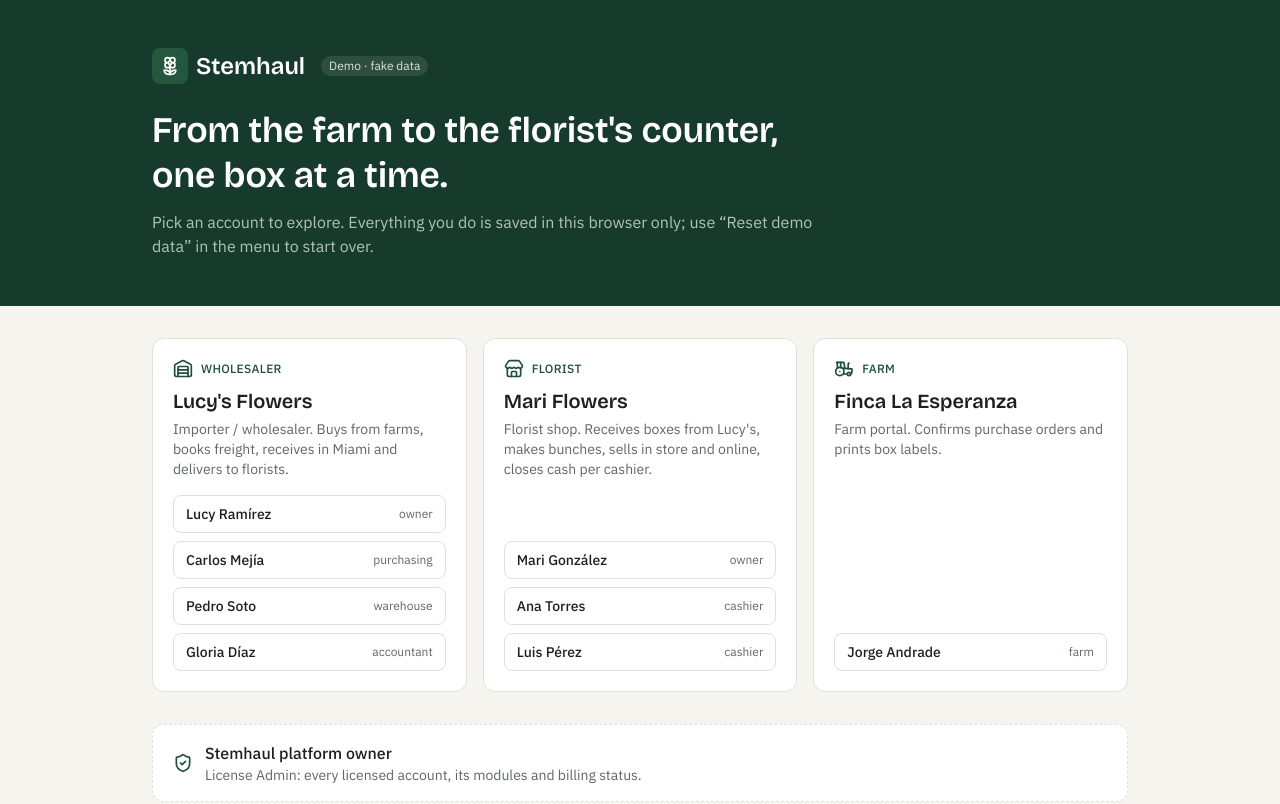
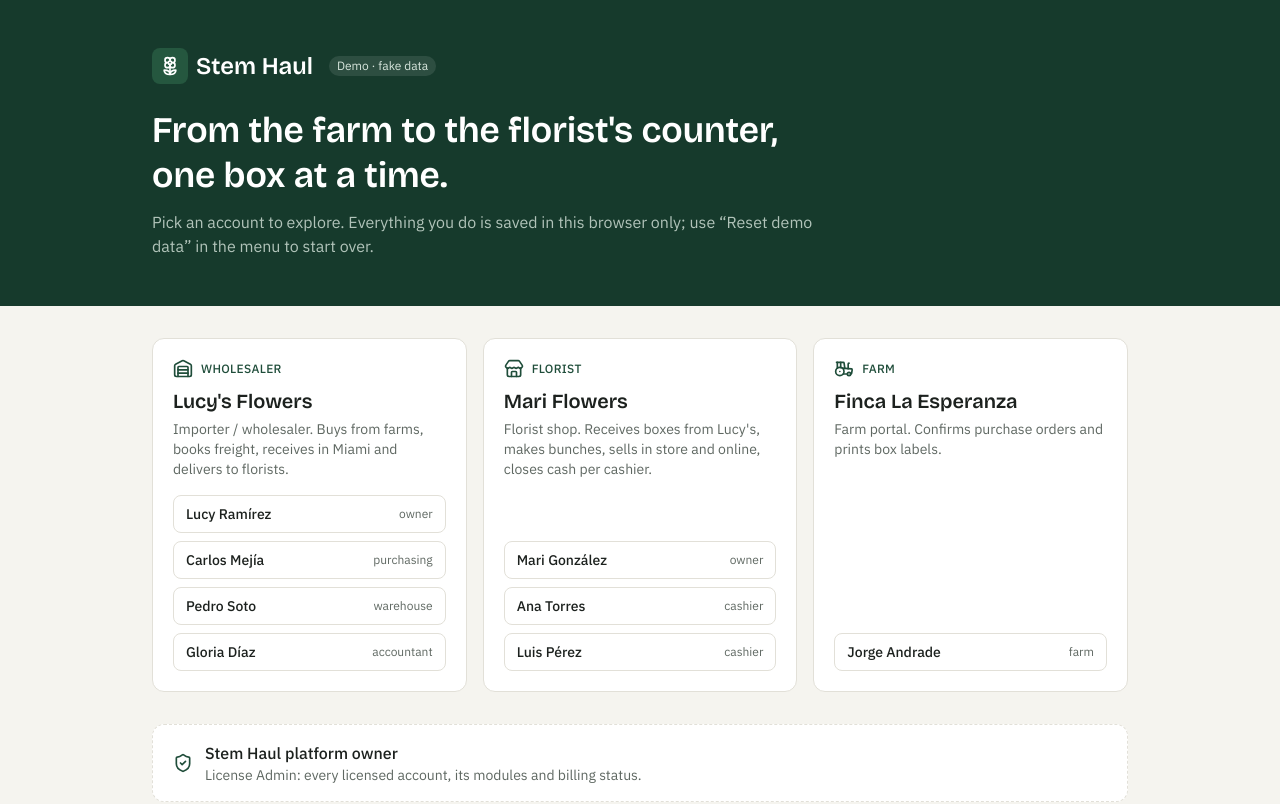
Before and after one commit to laideltab/stemhaul, a Next.js app: page / in a window 1280 px wide. Shown: the top 804 px of the page. Built offline with nearby package versions, Linux system fonts and the light colour scheme.

Commit message:
Rename visible product name to Stem Haul
Co-Authored-By: Claude Opus 5.5 (1M context) <noreply@anthropic.com>
Claude-Session: https://claude.ai/code/session_01Uo6h1uhgTFNJT4w5FnTQxN

```diff
--- a/demo/build.mjs
+++ b/demo/build.mjs
@@ -17,7 +17,7 @@ const res = await build({
 });
 const js = res.outputFiles[0].text.replace(/<\/script/g, "<\\/script");
 const css = readFileSync("demo/dist/app.css", "utf8");
-const html = `<title>Stemhaul Demo</title>
+const html = `<title>Stem Haul Demo</title>
 <link rel="preconnect" href="https://fonts.googleapis.com">
 <link rel="stylesheet" href="https://fonts.googleapis.com/css2?family=Bricolage+Grotesque:opsz,wght@12..96,400..700&family=IBM+Plex+Mono:wght@400;500&family=IBM+Plex+Sans:wght@400;500;600&display=swap">
 <style>:root{color-scheme:light;--font-bricolage:"Bricolage Grotesque";--font-plex:"IBM Plex Sans";--font-plex-mono:"IBM Plex Mono"}</style>
--- a/src/app/(app)/admin/page.tsx
+++ b/src/app/(app)/admin/page.tsx
@@ -11,7 +11,7 @@ export default function LicenseAdmin() {
 
   return (
     <>
-      <PageHeader title="License Admin" sub="Every business on Stemhaul. Only the platform owner sees this. Plan prices are not set yet." />
+      <PageHeader title="License Admin" sub="Every business on Stem Haul. Only the platform owner sees this. Plan prices are not set yet." />
       <div className="mb-6 grid grid-cols-2 gap-3 lg:grid-cols-4">
         <Stat label="Licensed accounts" value={licensed.length} />
         <Stat label="Wholesale module" value={licensed.filter((o) => o.modules.includes("wholesale")).length} />
--- a/src/app/(app)/f/cash-close/page.tsx
+++ b/src/app/(app)/f/cash-close/page.tsx
@@ -67,7 +67,7 @@ export default function CashClose() {
 
   return (
     <>
-      <PageHeader title="Cash Close" sub="Each cashier counts their own drawer. Stemhaul compares it against what they sold in cash." />
+      <PageHeader title="Cash Close" sub="Each cashier counts their own drawer. Stem Haul compares it against what they sold in cash." />
       <div className="mb-6 grid grid-cols-2 gap-3 lg:grid-cols-4">
         <Stat label="Open drawers" value={open.length} />
         <Stat label="Closed shifts" value={closed.length} sub="Last 7 days" />
--- a/src/app/(app)/f/receive/page.tsx
+++ b/src/app/(app)/f/receive/page.tsx
@@ -30,7 +30,7 @@ export default function ReceiveBoxes() {
 
   return (
     <>
-      <PageHeader title="Receive Boxes" sub="Boxes delivered by a wholesaler on Stemhaul arrive already loaded: just scan them. Purchases from other Miami suppliers are entered by hand." />
+      <PageHeader title="Receive Boxes" sub="Boxes delivered by a wholesaler on Stem Haul arrive already loaded: just scan them. Purchases from other Miami suppliers are entered by hand." />
       <div className="grid gap-6 lg:grid-cols-2">
         <Card>
           <CardHeader title="From Lucy's Flowers" sub={`${incoming.length} boxes on the way to your shop`} />
@@ -62,7 +62,7 @@ export default function ReceiveBoxes() {
         </Card>
 
         <Card>
-          <CardHeader title="Other supplier (manual)" sub="Bought at a Miami market or another wholesaler not on Stemhaul" />
+          <CardHeader title="Other supplier (manual)" sub="Bought at a Miami market or another wholesaler not on Stem Haul" />
           <div className="grid gap-3 p-4">
             <Field label="Supplier">
               <select className={inputCls} value={supplier} onChange={(e) => setSupplier(e.target.value)}>
--- a/src/app/(app)/w/deliveries/page.tsx
+++ b/src/app/(app)/w/deliveries/page.tsx
@@ -40,7 +40,7 @@ export default function Deliveries() {
     const p: Record<string, number> = {};
     for (const b of selected) p[b.productId] = price(b.productId);
     s.deliverBoxes(customerId, sel, p);
-    setMsg({ ok: true, message: `Delivered ${sel.length} boxes to ${cust?.name}. Invoice created${cust?.linkedOrgId ? "; the boxes now show up in their Stemhaul receiving." : "."}` });
+    setMsg({ ok: true, message: `Delivered ${sel.length} boxes to ${cust?.name}. Invoice created${cust?.linkedOrgId ? "; the boxes now show up in their Stem Haul receiving." : "."}` });
     setSel([]);
   };
 
@@ -53,7 +53,7 @@ export default function Deliveries() {
           <div className="flex flex-wrap items-end gap-3">
             <Field label="Customer" className="min-w-64">
               <select className={inputCls} value={customerId} onChange={(e) => { setCustomerId(e.target.value); setSel(presoldFor(e.target.value)); setMsg(null); }}>
-                {customers.map((c) => <option key={c.id} value={c.id}>{c.code} · {c.name}{c.linkedOrgId ? " (on Stemhaul)" : ""}</option>)}
+                {customers.map((c) => <option key={c.id} value={c.id}>{c.code} · {c.name}{c.linkedOrgId ? " (on Stem Haul)" : ""}</option>)}
               </select>
             </Field>
             {cust?.linkedOrgId && <Badge tone="brand">Boxes will appear in {cust.name}&apos;s Receive Boxes</Badge>}
--- a/src/app/(app)/w/freight/add/page.tsx
+++ b/src/app/(app)/w/freight/add/page.tsx
@@ -44,7 +44,7 @@ export default function AddAWB() {
 
   return (
     <>
-      <PageHeader title="Add AWB" sub="Type the master AWB the airline or agency gave you, then add the confirmed lines that fly on it. Stemhaul gives each PO a house AWB." />
+      <PageHeader title="Add AWB" sub="Type the master AWB the airline or agency gave you, then add the confirmed lines that fly on it. Stem Haul gives each PO a house AWB." />
       <POTabs />
       <Card className="mb-4 grid gap-3 p-4 sm:grid-cols-5 sm:items-end">
         <Field label="Port of origin">
--- a/src/app/layout.tsx
+++ b/src/app/layout.tsx
@@ -7,7 +7,7 @@ const plex = IBM_Plex_Sans({ variable: "--font-plex", subsets: ["latin"], weight
 const plexMono = IBM_Plex_Mono({ variable: "--font-plex-mono", subsets: ["latin"], weight: ["400", "500"] });
 
 export const metadata: Metadata = {
-  title: "Stemhaul (demo)",
+  title: "Stem Haul (demo)",
   description: "Wholesale flower logistics and florist point of sale. Demo with fake data.",
 };
 
--- a/src/app/page.tsx
+++ b/src/app/page.tsx
@@ -33,7 +33,7 @@ export default function DemoSignIn() {
         <div className="mx-auto max-w-5xl px-4 py-12 sm:px-6">
           <div className="flex items-center gap-2">
             <div className="grid size-9 place-items-center rounded-lg bg-sidebar-active"><Flower2 size={20} className="text-white" /></div>
-            <span className="font-display text-2xl font-semibold text-white">Stemhaul</span>
+            <span className="font-display text-2xl font-semibold text-white">Stem Haul</span>
             <span className="ml-2 rounded-full bg-white/10 px-2 py-0.5 text-xs">Demo · fake data</span>
           </div>
           <h1 className="mt-6 max-w-2xl font-display text-3xl font-semibold leading-tight text-white sm:text-4xl">
@@ -78,7 +78,7 @@ export default function DemoSignIn() {
         >
           <ShieldCheck className="text-brand" size={20} />
           <div>
-            <div className="font-medium">Stemhaul platform owner</div>
+            <div className="font-medium">Stem Haul platform owner</div>
             <div className="text-sm text-muted">License Admin: every licensed account, its modules and billing status.</div>
           </div>
         </button>
--- a/src/components/shell.tsx
+++ b/src/components/shell.tsx
@@ -65,7 +65,7 @@ export function AppShell({ children }: { children: ReactNode }) {
   const user = users.find((u) => u.id === session.userId);
 
   const sections: { title: string; items: NavItem[] }[] = [];
-  if (isAdmin) sections.push({ title: "Stemhaul", items: adminNav });
+  if (isAdmin) sections.push({ title: "Stem Haul", items: adminNav });
   else if (org?.kind === "farm") sections.push({ title: "Farm portal", items: farmNav });
   else {
     if (org?.modules.includes("wholesale")) sections.push({ title: "Wholesale", items: wholesaleNav });
@@ -79,7 +79,7 @@ export function AppShell({ children }: { children: ReactNode }) {
       <div className="flex items-center gap-2 px-5 py-5">
         <div className="grid size-8 place-items-center rounded-lg bg-sidebar-active"><Flower2 size={18} className="text-white" /></div>
         <div>
-          <div className="font-display text-lg font-semibold leading-none text-white">Stemhaul</div>
+          <div className="font-display text-lg font-semibold leading-none text-white">Stem Haul</div>
           <div className="text-[11px] uppercase tracking-wider text-sidebar-fg/70">Demo</div>
         </div>
       </div>
@@ -145,7 +145,7 @@ export function AppShell({ children }: { children: ReactNode }) {
       <div className="min-w-0 flex-1">
         <div className="no-print sticky top-0 z-30 flex items-center gap-3 border-b border-line bg-bg/90 px-4 py-2.5 backdrop-blur lg:hidden">
           <button onClick={() => setOpen(true)} aria-label="Open menu" className="rounded-lg p-1.5 hover:bg-surface-2"><Menu size={20} /></button>
-          <span className="font-display font-semibold">Stemhaul</span>
+          <span className="font-display font-semibold">Stem Haul</span>
           <span className="truncate text-sm text-muted">{isAdmin ? "License Admin" : org?.name}</span>
         </div>
         <main className="mx-auto max-w-7xl px-4 py-6 sm:px-6 lg:px-8">{children}</main>
--- a/src/lib/types.ts
+++ b/src/lib/types.ts
@@ -48,7 +48,7 @@ export interface Contact {
   kind: "farm" | "vendor" | "agency" | "customer";
   name: string;
   country: string;
-  /** When this contact is itself a Stemhaul account (e.g. a licensed florist). */
+  /** When this contact is itself a Stem Haul account (e.g. a licensed florist). */
   linkedOrgId?: string;
   terms?: string;
   /** Customer code (also the mark code printed on each box). */
```
Also changed, not shown: 1 other file (tests, documents, lock files or other folders).
